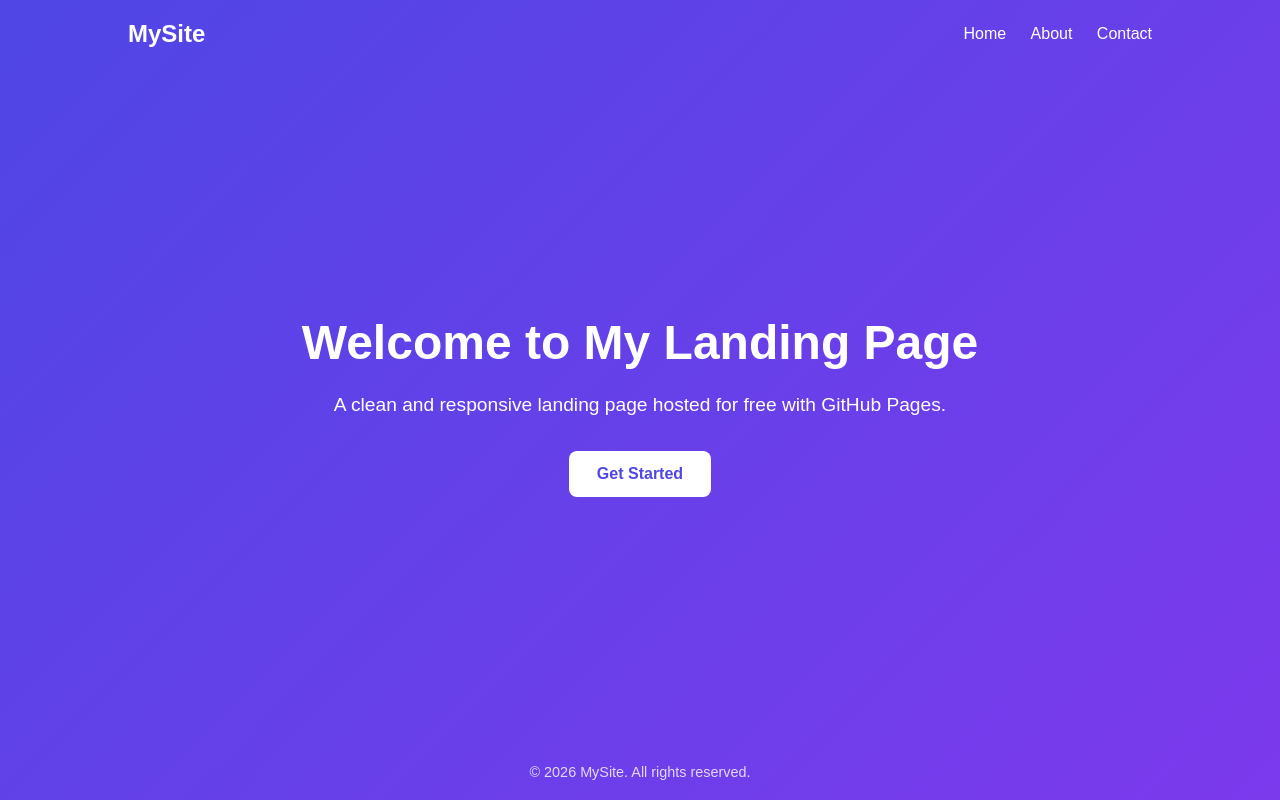
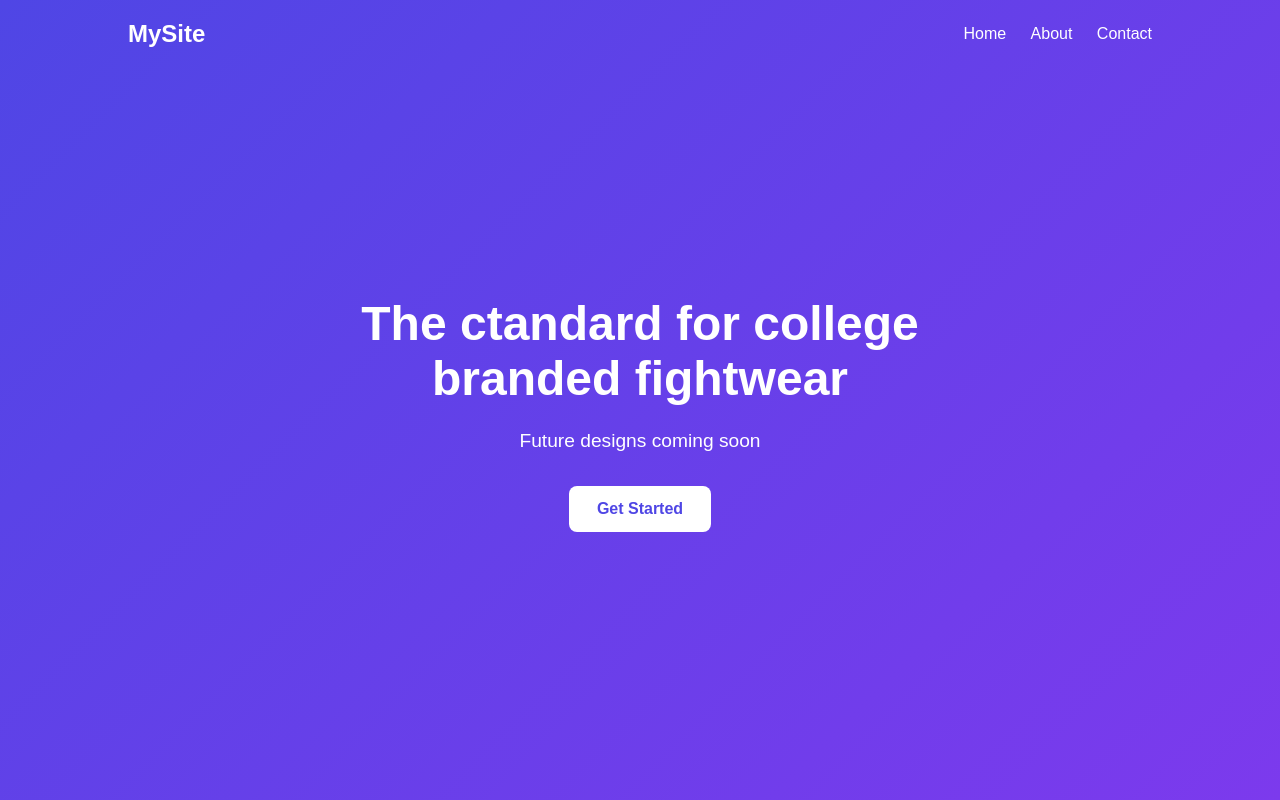
Before and after one commit to collegiatefightwear/collegiatefightwear.github.io, a plain HTML site: page index.html in a window 1280 px wide. Drawn offline with Linux system fonts and the light colour scheme.

Commit message:
Update landing page heading and footer text

```diff
--- a/index.html
+++ b/index.html
@@ -116,10 +116,10 @@
 
   <section class="hero">
     <div class="hero-content">
-      <h1>Welcome to My Landing Page</h1>
+      <h1>The ctandard for college branded fightwear</h1>
 
       <p>
-        A clean and responsive landing page hosted for free with GitHub Pages.
+       Future designs coming soon
       </p>
 
       <a href="#" class="btn">Get Started</a>
@@ -127,7 +127,7 @@
   </section>
 
   <footer>
-    © 2026 MySite. All rights reserved.
+
   </footer>
 
 </body>
```
